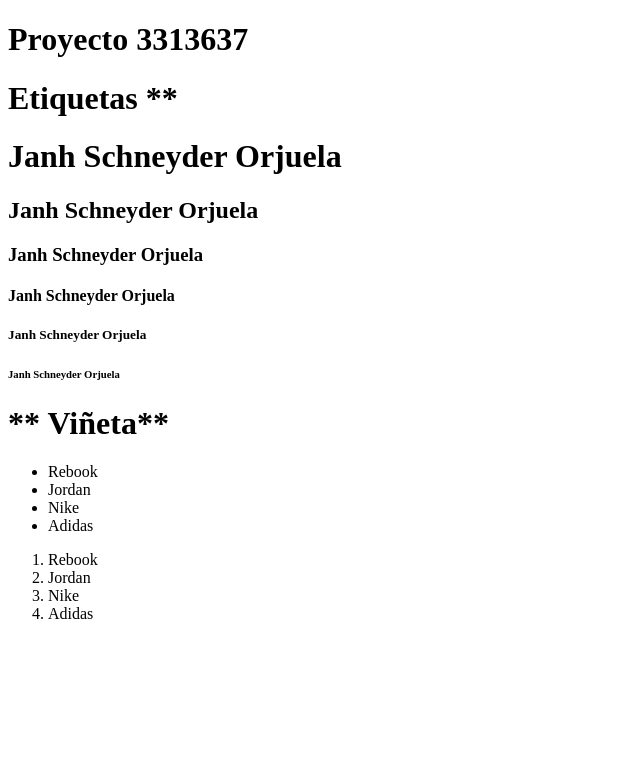
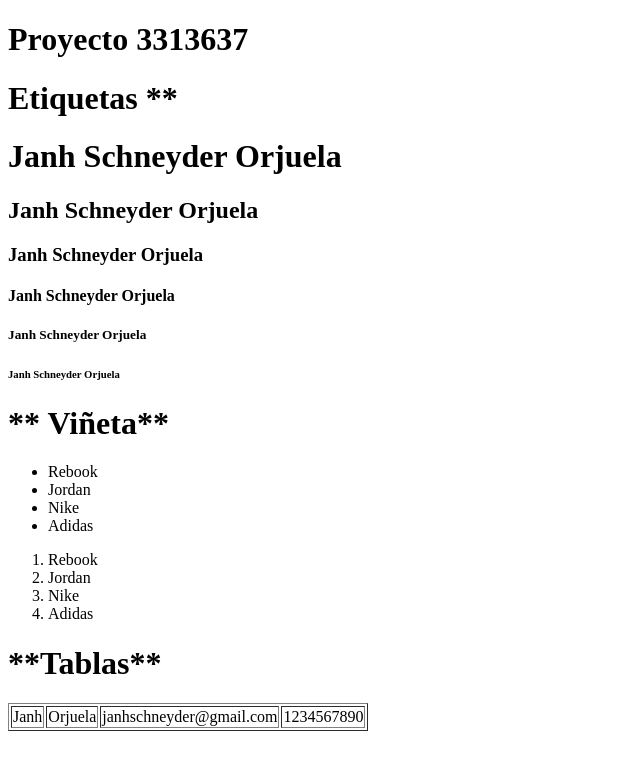
Before and after one commit to JanhOrs/proyecto3313637, a plain HTML site: page index.html in a window 1280 px wide. Shown: the whole page, without its empty margins (0-640 px from the left). Drawn offline with Linux system fonts and the light colour scheme.

Commit message:
Creacion de tablas

```diff
--- a/index.html
+++ b/index.html
@@ -29,5 +29,15 @@
         <li>Nike</li>
         <li>Adidas</li>
     </ol>
+
+    <h1>**Tablas**</h1>
+    <table border="1">
+        <tr>
+            <td>Janh</td>
+            <td>Orjuela</td>
+            <td>janhschneyder@gmail.com</td>
+            <td>1234567890</td>
+        </tr>
+    </table>
 </body>
 </html>
```
